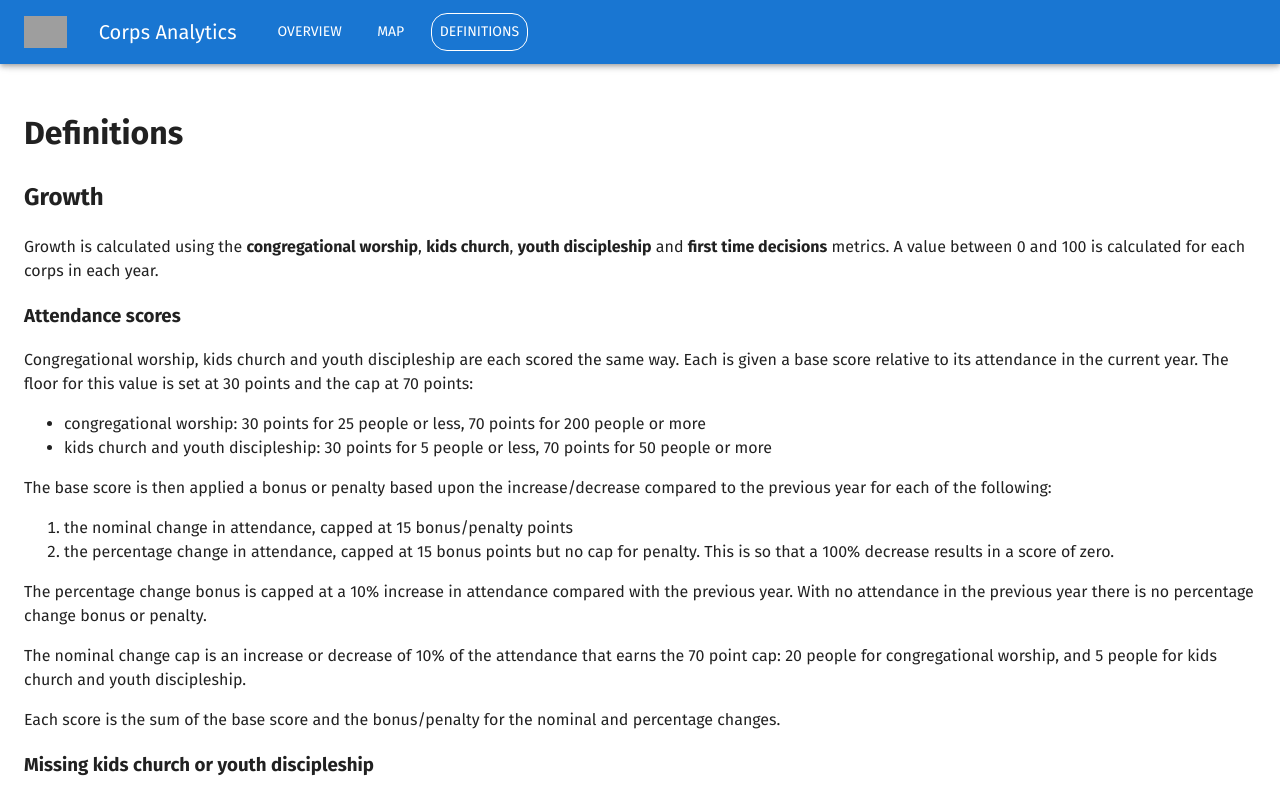
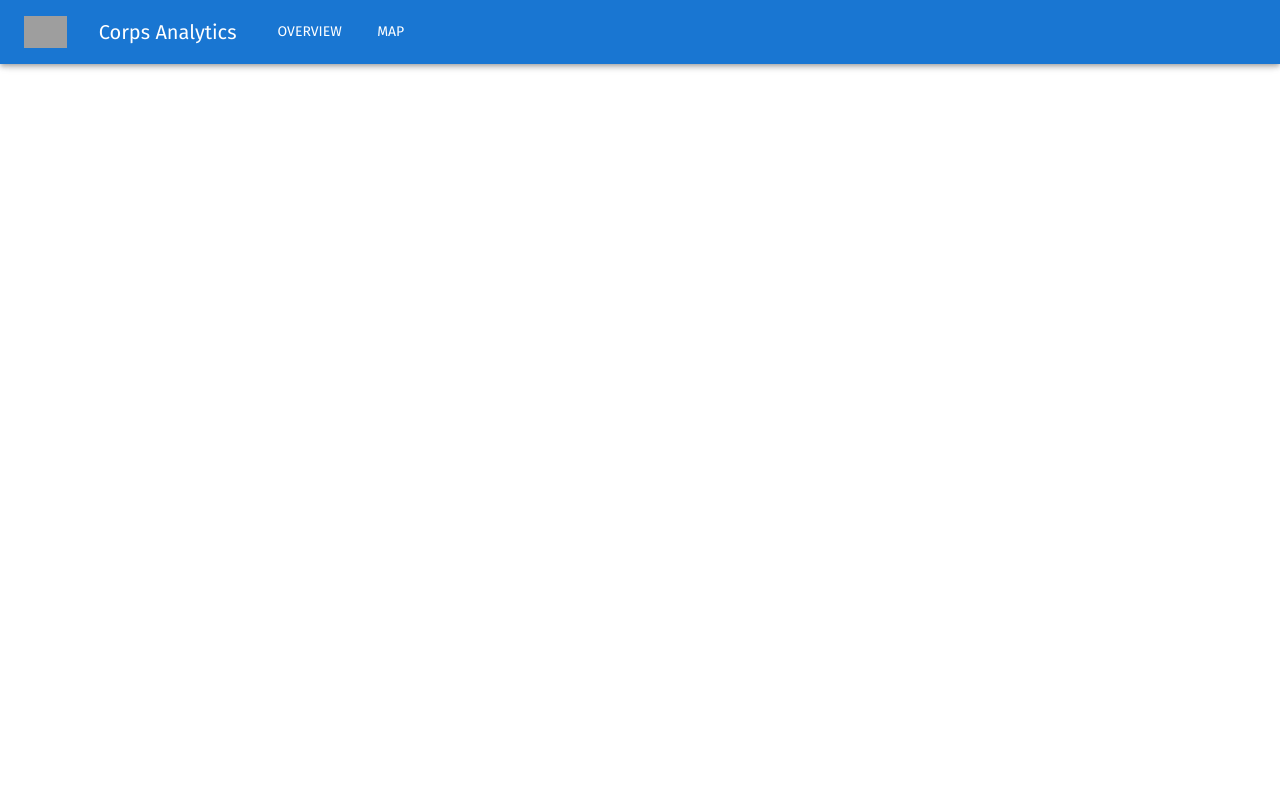
Before and after one commit to SlazengerV100/Corps-Visualisation-Tool, a React (Vite) app in the folder frontend/: page /definitions in a window 1280 px wide. Built offline with nearby package versions, Linux system fonts and the light colour scheme; grey boxes are pictures that could not be loaded.

Commit message:
feat: Remove the Definitions page

```diff
--- a/frontend/src/App.tsx
+++ b/frontend/src/App.tsx
@@ -9,7 +9,6 @@ import Toolbar from '@mui/material/Toolbar'
 import AppBar from './components/common/AppBar.tsx'
 import OverviewPage from './pages/OverviewPage.tsx'
 import MapPage from './pages/MapPage.tsx'
-import DefinitionsPage from './pages/DefinitionsPage.tsx'
 
 const theme = createTheme({
     typography: {
@@ -48,7 +47,6 @@ function App() {
                         <Routes>
                             <Route path="/" element={<OverviewPage />} />
                             <Route path="/map" element={<MapPage />} />
-                            <Route path="/definitions" element={<DefinitionsPage />} />
                         </Routes>
                     </Box>
                 </Router>
--- a/frontend/src/components/common/AppBar.tsx
+++ b/frontend/src/components/common/AppBar.tsx
@@ -66,15 +66,6 @@ export default function ButtonAppBar() {
                         >
                             Map
                         </Button>
-                        <Button
-                            component={Link}
-                            to="/definitions"
-                            color="inherit"
-                            variant="text"
-                            sx={navButtonSx(isActive('/definitions'))}
-                        >
-                            Definitions
-                        </Button>
                     </Box>
                 </Toolbar>
             </AppBar>
--- a/frontend/src/pages/DefinitionsPage.tsx
+++ /dev/null
@@ -1,49 +0,0 @@
-import Box from '@mui/material/Box'
-
-export default function DefinitionsPage() {
-    return (
-        <Box sx={{ width: '100%', height: '100%', p: 3, overflowY: 'auto' }}>
-            <h1>Definitions</h1>
-            <h2>Growth</h2>
-            <p>Growth is calculated using the <strong>congregational worship</strong>, <strong>kids church</strong>, <strong>youth discipleship</strong> and <strong>first time decisions</strong> metrics. A value between 0 and 100 is calculated for each corps in each year.</p>
-            <h3>Attendance scores</h3>
-            <p>Congregational worship, kids church and youth discipleship are each scored the same way. Each is given a base score relative to its attendance in the current year. The floor for this value is set at 30 points and the cap at 70 points:</p>
-            <ul>
-                <li>congregational worship: 30 points for 25 people or less, 70 points for 200 people or more</li>
-                <li>kids church and youth discipleship: 30 points for 5 people or less, 70 points for 50 people or more</li>
-            </ul>
-            <p>The base score is then applied a bonus or penalty based upon the increase/decrease compared to the previous year for each of the following:</p>
-            <ol>
-                <li>the nominal change in attendance, capped at 15 bonus/penalty points</li>
-                <li>the percentage change in attendance, capped at 15 bonus points but no cap for penalty. This is so that a 100% decrease results in a score of zero.</li>
-            </ol>
-            <p>The percentage change bonus is capped at a 10% increase in attendance compared with the previous year. With no attendance in the previous year there is no percentage change bonus or penalty.</p>
-            <p>The nominal change cap is an increase or decrease of 10% of the attendance that earns the 70 point cap: 20 people for congregational worship, and 5 people for kids church and youth discipleship.</p>
-            <p>Each score is the sum of the base score and the bonus/penalty for the nominal and percentage changes.</p>
-            <h3>Missing kids church or youth discipleship</h3>
-            <p>A corps that recorded no kids church or youth discipleship in either year is not scored on it, so it is not penalised for not running that programme. A corps that recorded it in only one of the two years is scored as having no attendance in the other.</p>
-            <h3>First time decisions score</h3>
-            <p>First time decisions vary too much from year to year to score their change, so they are scored on the current year alone, <strong>per person</strong> in congregational worship. No decisions recorded scores 0 points and decisions equal to 10% or more of congregational worship scores 100 points, with values in between scaled evenly. For example, 5 decisions scores 100 points at a corps of 50 people but 25 points at a corps of 200.</p>
-            <h3>Growth score</h3>
-            <p>The growth score is the weighted average of the four scores: congregational worship at 50%, first time decisions at 20%, and kids church and youth discipleship at 15% each. When kids church or youth discipleship is not scored, the remaining weights are scaled up to fill its share.</p>
-            <h2>Sustainability</h2>
-            <p>Sustainability is calculated using the <strong>tithing</strong> and <strong>surplus/deficit</strong> metrics. A value between 0 and 100 is calculated for each corps in each year.</p>
-            <h3>Tithing score</h3>
-            <p>Each corps is given a base score relative to the total value of tithing in the current year <strong>per person</strong>. The floor for this value is set at 30 points for corps with tithing of $500/person/year or less, and the cap is set at 70 points for corps of $2,000/person/year or more.</p>
-            <p>The base score is then applied a bonus or penalty based upon the increase/decrease compared to the previous year for each of the following:</p>
-            <ol>
-                <li>the nominal change in tithing, capped at 15 bonus/penalty points</li>
-                <li>the percentage change in tithing, capped at 15 bonus points but no cap for penalty. This is so that a 100% decrease results in a tithing score of zero.</li>
-            </ol>
-            <p>The percentage change bonus is capped at a 10% increase in tithing compared with the previous year. A corps with no tithing in the previous year gets no percentage change bonus or penalty.</p>
-            <p>The nominal change cap is an increase or decrease of $40,000, which is 10% of the max congregation size of 200 people multiplied by the max tithing of $2,000/person/year.</p>
-            <p>The tithing score is the sum of the base score and the bonus/penalty for the nominal and percentage changes.</p>
-            <h3>Surplus/deficit score</h3>
-            <p>The surplus/deficit for the year is calculated <strong>per person</strong>. A deficit of $2,000/person or more scores 0 points, breaking even scores 50 points, and a surplus of $2,000/person or more scores 100 points, with values in between scaled evenly.</p>
-            <h3>Sustainability score</h3>
-            <p>The sustainability score is the average of the tithing score and the surplus/deficit score. A corps with no surplus/deficit figure for the year, or no congregational worship, is scored on tithing alone.</p>
-            <h2>Size</h2>
-            <p>Size represents the congregational worship metric for each corps in the year selected. This determines the size of the bubbles on the overview page</p>
-        </Box>
-    )
-}
```
